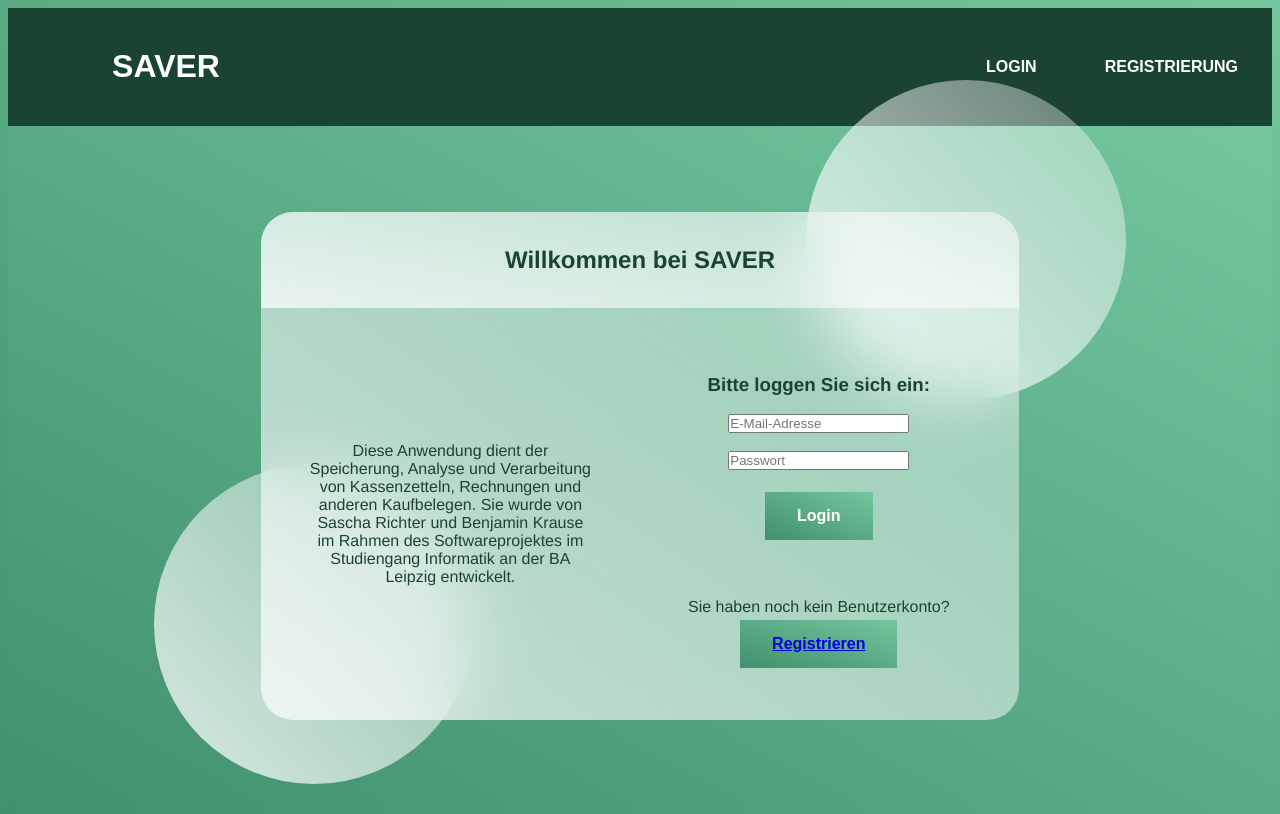
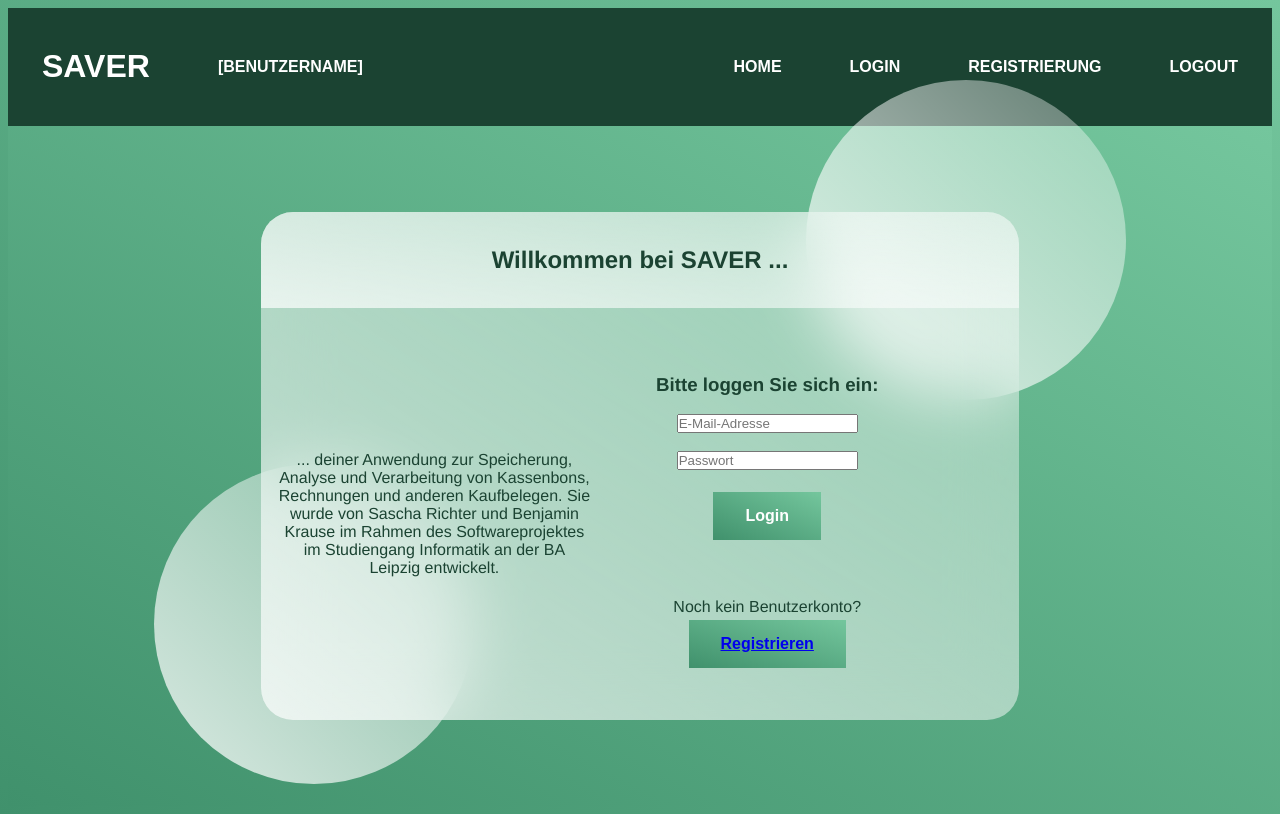
Before and after one commit to sorglos123/SAVER, a Vue app in the folder frontend/: page / in a window 1280 px wide. Built offline with nearby package versions, Linux system fonts and the light colour scheme.

Commit message:
[B] Bestehende Komponenten angepasst

```diff
--- a/frontend/src/App.vue
+++ b/frontend/src/App.vue
@@ -2,20 +2,20 @@
   <div id="app">
     <page-header />
   </div>
+    <router-view/>
   <!-- <div id="nav">
     <router-link to="/register">Register</router-link> |
     <router-link to="/login">Login</router-link>
   </div> -->
-  <router-view/>
 </template>
 
 <script>
-import PageHeader from '@/views/Header.vue'
+import PageHeader from '@/components/Header.vue';
 
 export default {
   name: 'app',
   components: {
-    PageHeader
+    PageHeader,
   }
 }
 </script>
--- a/frontend/src/views/Header.vue
+++ /dev/null
@@ -1,73 +0,0 @@
-<template>
-    <main>
-        <div class="bar">
-            <div class="title">
-                <button class="button">
-                    <router-link to="/"> <h1> SAVER </h1> </router-link>
-                </button>
-            </div>
-            <!-- TODO: Zeige die Buttons Login/Registrierung nur an, wenn der Benutzer nicht eingeloggt ist -> Store -->
-            <div class="buttons">
-                <button class="button">
-                    <router-link to="Login"> Login </router-link>
-                </button>
-                <button class="button">
-                    <router-link to="Register"> Registrierung </router-link>
-                </button>
-            </div>
-        </div>
-    </main>
-</template>
-
-<script>
-export default {
-
-}
-</script>
-
-<style scoped>
-
-button a {
-    color: white;
-    text-decoration: none;
-    text-transform: uppercase;
-}
-
-.bar {
-    margin: 0 auto;
-    background: #1b4332;
-    color: white;
-    width: 100%;
-    height: auto;
-    display: flex;
-}
-
-.title {
-    flex: 1;
-}
-
-.buttons {
-    flex: 3;
-    display: flex;
-    align-items: right;
-    justify-content: flex-end;
-}
-
-.button {
-  background: #1b4332;
-  border: none;
-  color: white;
-  padding: 15px 32px;
-  text-align: center;
-  text-decoration: none;
-  display: inline-block;
-  font-size: 16px;
-  font-weight: bolder;
-  margin: 4px 2px;
-  cursor: pointer;
-}
-
-.button:hover {
-    background: #081c15;
-}
-</style>
--- a/frontend/src/views/Login.vue
+++ b/frontend/src/views/Login.vue
@@ -3,12 +3,13 @@
     <main>
       <section class="glass">
         <div class="header">
-        <br> <h1> Willkommen bei SAVER </h1> <br>
+        <br> <h1> Willkommen bei SAVER ... </h1> <br>
         </div>
         <div class="board">
           <div class="infotext">
             <div>
-              <p> Diese Anwendung dient der Speicherung, Analyse und Verarbeitung von Kassenzetteln,
+              <!-- Text eventuell auflockern; Schriftart insgesamt verändern -> etwas lockerer, runder! -->
+              <p> ... deiner Anwendung zur Speicherung, Analyse und Verarbeitung von Kassenbons,
               Rechnungen und anderen Kaufbelegen. Sie wurde von Sascha Richter und Benjamin Krause
               im Rahmen des Softwareprojektes im Studiengang Informatik an der BA Leipzig entwickelt.
               </p>
@@ -21,7 +22,7 @@
               <input type="password" v-model="passwd" name="passwd" id="passwd" placeholder="Passwort"><br><br>
               <button class="button" @click="login" type="button">Login</button> <br>
               <br> <div class="error" v-html="error"></div> <br>
-              <br> <p> Sie haben noch kein Benutzerkonto? </p>
+              <br> <p> Noch kein Benutzerkonto? </p>
               <button class="button">
                 <router-link to="Register"> Registrieren </router-link>
               </button> <br>
@@ -108,8 +109,8 @@
   display: flex;
   align-items: center;
   justify-content: center;
-  margin: 2rem 0rem;
-  padding: 1rem 3rem;
+  margin: 1rem 0rem;
+  padding: 0rem 1rem;
   color: #1b4332
 }
 
```
